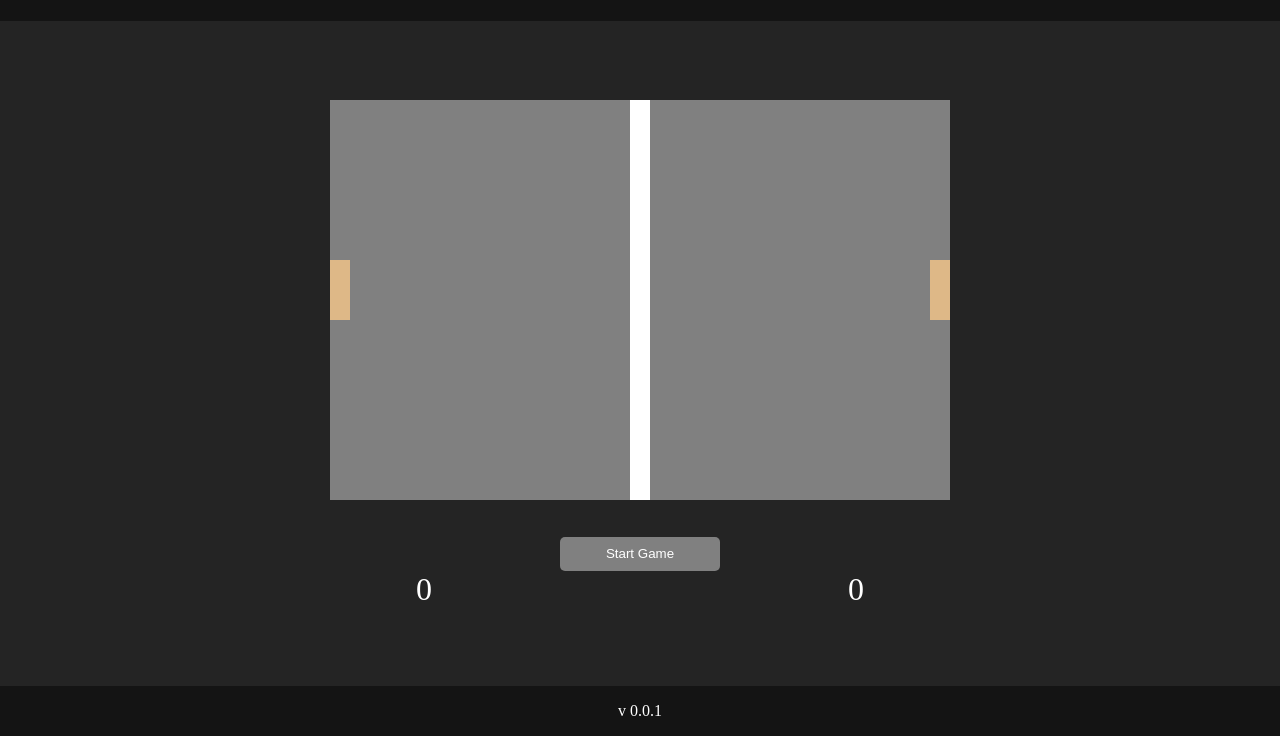
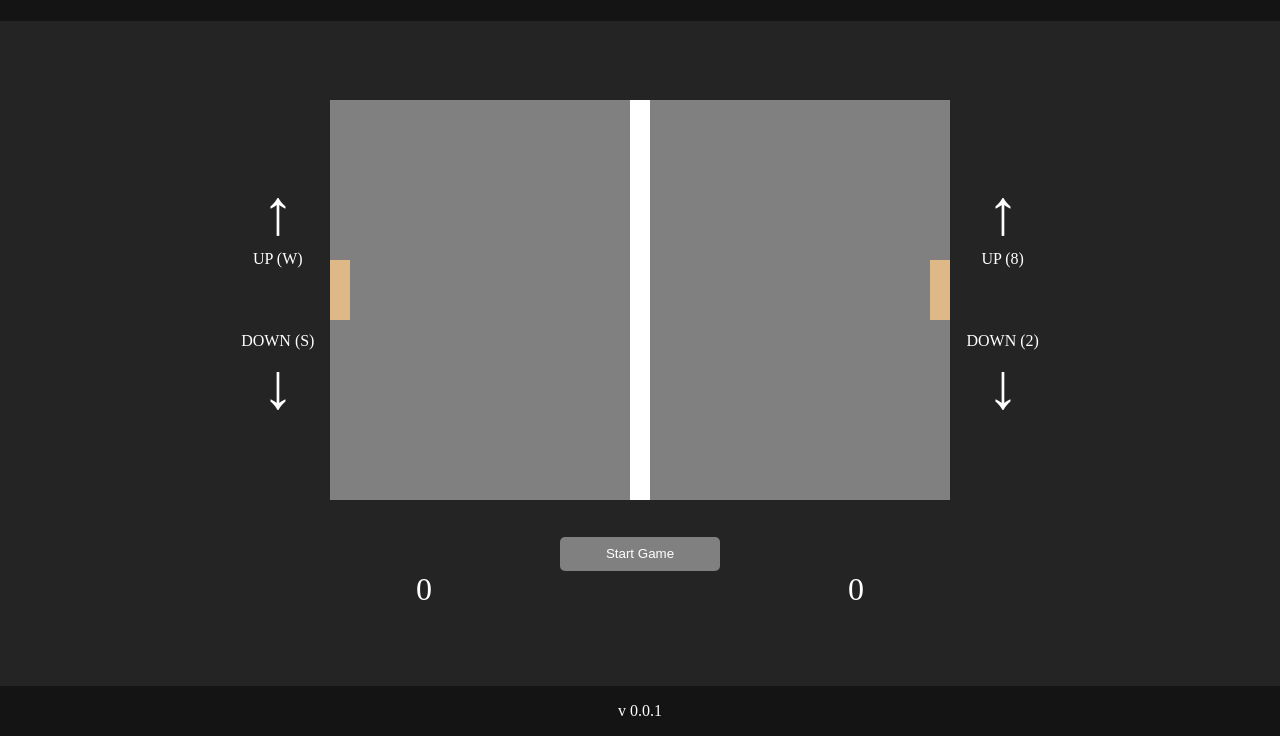
Before and after one commit to Mahdi-Alizadeh96/ping-pong, a plain HTML site: page index.html in a window 1280 px wide. Shown: the part 64-800 px from the top of the page. Drawn offline with Linux system fonts and the light colour scheme.

Commit message:
add helps

```diff
--- a/index.html
+++ b/index.html
@@ -12,7 +12,29 @@
         <h1>PING PONG</h1>
     </header>
     <main class="main">
-        <div class="playGround"></div>
+        <div class="content">
+            <div class="leftHelp">
+                <div class="up">
+                    <span>↑</span>
+                    <span>UP (W)</span>
+                </div>
+                <div class="down">
+                    <span>DOWN (S)</span>
+                    <span>↓</span>
+                </div>
+            </div>
+            <div class="playGround"></div>
+            <div class="rightHelp">
+                <div class="up">
+                    <span>↑</span>
+                    <span>UP (8)</span>
+                </div>
+                <div class="down">
+                    <span>DOWN (2)</span>
+                    <span>↓</span>
+                </div>
+            </div>
+        </div>
         <div class="start">
             <button>Start Game</button>
             <div class="points">
--- a/scripts/script.js
+++ b/scripts/script.js
@@ -28,7 +28,7 @@ for (x = 0; x < 20; x++) {
 // create board>
 // <ball motion
 startBtn === null || startBtn === void 0 ? void 0 : startBtn.addEventListener("click", function () {
-    setInterval(ballAction, 120);
+    setInterval(ballAction, 135);
     startBtn.style.display = "none";
 });
 var ballYPosition = 10;
--- a/styles/styles.scss
+++ b/styles/styles.scss
@@ -8,6 +8,32 @@ body {
     height: 100vh;
 }
 // initial styles setting>
+
+@mixin help {
+    margin: auto;
+    display: flex;
+    flex-direction: column;
+    justify-content: space-between;
+    color: white;
+    & > div {
+        display: flex;
+        flex-direction: column;
+        justify-content: center;
+        align-items: center;
+    }
+    .up {
+        & > span:first-child {
+            font-size: 4rem;
+        }
+        margin-bottom: 2rem;
+    }
+    .down {
+        & > span:last-child {
+            font-size: 4rem;
+        }
+        margin-top: 2rem;
+    }
+}
 
 // <general styles
 .header {
@@ -29,8 +55,18 @@ body {
     display: flex;
     flex-direction: column;
     height: 100%;
+    .content {
+        display: flex;
+        margin: auto;
+        .leftHelp {
+            @include help();
+            margin-right: 1rem;
+        }
+        .rightHelp {
+            @include help();
+            margin-left: 1rem;
+        }
         .playGround {
-        margin: auto;
             .row {
                 display: flex;
                 .cell {
@@ -48,6 +84,7 @@ body {
                     }
                     &.rightRaket {
                         background-color: burlywood;
+                    }
                 }
             }
         }
```
Also changed, not shown: styles/styles.css, 2 other files. Lines whose indentation alone changed are shown as unchanged.
